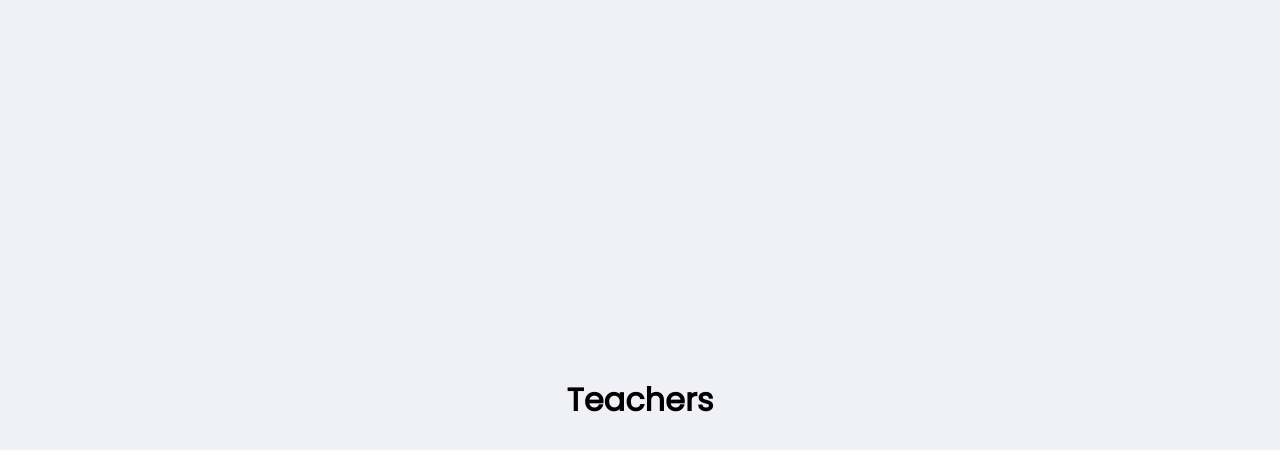
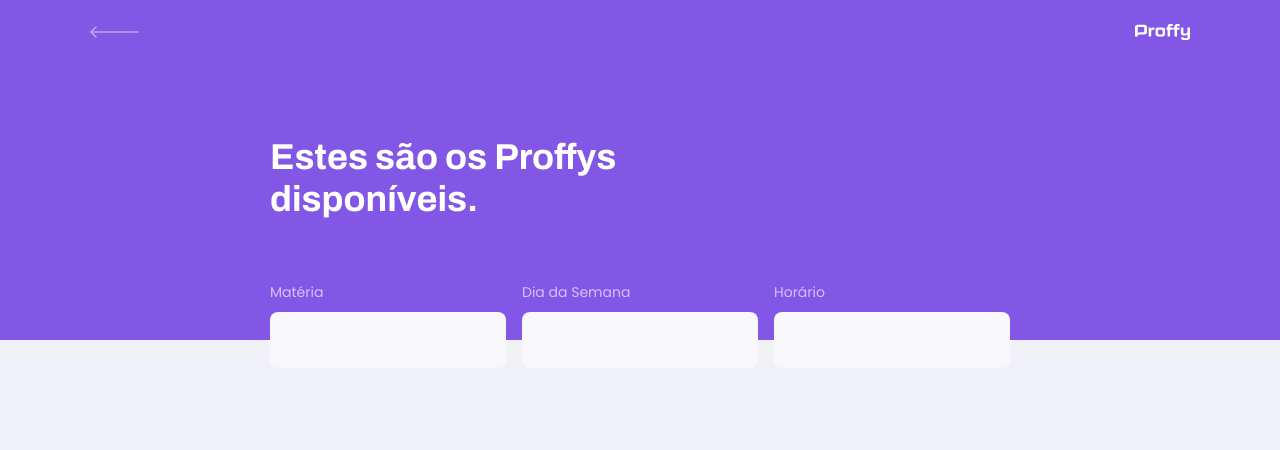
Before and after one commit to luan4g/Proffy-NLW2, a React (Create React App) app in the folder web/: page /study in a window 1280 px wide. Shown: the top 450 px of the page. Built offline with nearby package versions, Linux system fonts and the light colour scheme; the HTML template or start-up script is replaced by a standard one.

Commit message:
Add Component PageHeader & Page TeacherList with style

```diff
--- /dev/null
+++ b/web/src/components/PageHeader/index.tsx
@@ -0,0 +1,32 @@
+import React from 'react';
+import { Link } from 'react-router-dom';
+
+import logoImg from '../../assets/images/logo.svg';
+import backIcon from '../../assets/images/icons/back.svg';
+
+import './styles.css';
+
+interface PageHeaderProps {
+  title: string;
+}
+
+const PageHeader: React.FC<PageHeaderProps> = (props) => {
+  return (
+    <header className="page-header">
+      <div className="top-bar-container">
+        <Link to="/">
+          <img src={backIcon} alt="Voltar" />
+        </Link>
+        <img src={logoImg} alt="Proffy"/>
+      </div>
+
+      <div className="header-content">
+        <strong>{props.title}</strong>
+
+        {props.children}
+      </div>
+    </header>
+  )
+};
+
+export default PageHeader
--- /dev/null
+++ b/web/src/components/PageHeader/styles.css
@@ -0,0 +1,66 @@
+.page-header {
+  display: flex;
+  flex-direction: column;
+  background-color: var(--color-primary);
+}
+
+.page-header .top-bar-container {
+  width: 90%;
+  margin: 0 auto;
+  display: flex;
+  justify-content: space-between;
+  align-items: center;
+  color: var(--color-text-in-primary);
+  padding: 1.6rem 0;
+}
+
+ .page-header .top-bar-container a {
+  height: 3.2rem;
+  transition: opacity 0.2s;
+}
+
+.page-header .top-bar-container a:hover {
+  opacity: 0.6;
+}
+
+.page-header .top-bar-container > img {
+  height: 1.6rem;
+}
+
+.page-header .header-content {
+  width: 90%;
+  margin: 0;
+  position: relative;
+  margin: 3.2rem auto;
+}
+
+.page-header .header-content strong {
+  font: 700 3.6rem Archivo;
+  line-height: 4.2rem;
+  color: var(--color-title-in-primary);
+}
+
+@media (min-width: 700px) {
+  .page-header {
+    height: 340px;
+  }
+
+  .top-bar-container {
+    max-width: 1100px;
+  }
+
+  .page-header .header-content {
+    flex: 1;
+    max-width: 740px;
+    margin: 0 auto;
+    padding-bottom: 48px;
+    display: flex;
+    flex-direction: column;
+    justify-content: center;
+    align-items: flex-start;
+  }
+
+  .page-header .header-content strong {
+    max-width: 350px;
+  }
+}
--- a/web/src/pages/TeacherForm/index.tsx
+++ b/web/src/pages/TeacherForm/index.tsx
@@ -1,7 +1,15 @@
 import React from 'react';
 
+import PageHeader from '../../components/PageHeader';
+
+import './styles.css';
+
 function TeacherForm() {
-  return <h1>TeacherForm</h1>
+  return (
+    <div id="page-teacher-list" className="container">
+      <PageHeader title="Que incrível que você quer dar aulas." />
+    </div>
+  );
 }
 
 export default TeacherForm;
--- a/web/src/pages/TeacherList/index.tsx
+++ b/web/src/pages/TeacherList/index.tsx
@@ -1,7 +1,32 @@
 import React from 'react';
 
+import PageHeader from '../../components/PageHeader';
+
+import './styles.css';
+
 function TeacherList() {
-  return <h1>Teachers</h1>
+  return (
+    <div id="page-teacher-list" className="container">
+      <PageHeader title="Estes são os Proffys disponíveis.">
+        <form id="search-teachers">
+          <div className="input-block">
+            <label htmlFor="subject">Matéria</label>
+            <input type="text" id="subject" />
+          </div>
+
+          <div className="input-block">
+            <label htmlFor="week_day">Dia da Semana</label>
+            <input type="text" id="week_day" />
+          </div>
+
+          <div className="input-block">
+            <label htmlFor="time">Horário</label>
+            <input type="text" id="time" />
+          </div>
+        </form>
+      </PageHeader>
+    </div>
+  );
 }
 
 export default TeacherList;
--- /dev/null
+++ b/web/src/pages/TeacherList/styles.css
@@ -0,0 +1,65 @@
+#page-teacher-list {
+  width: 100vw;
+  height: 100vh;
+}
+
+#search-teachers {
+  margin-top: 2.3rem;
+}
+
+#search-teachers {
+  color: var(--color-text-in-primary);
+}
+
+#search-teachers .input-block {
+  position: relative;
+}
+
+#search-teachers .input-block + .input-block {
+  margin-top: 1.4rem;
+}
+
+#search-teachers .input-block label {
+  font-size: 1.4rem;
+}
+
+#search-teachers .input-block input {
+  width: 100%;
+  height: 5.6rem;
+  margin-top: 0.8rem;
+  border-radius: 0.8rem;
+  background: var(--color-input-background);
+  border: 1px solid var(--color-line-in-height);
+  outline: 0;
+  padding: 0 1.6rem;
+  font: 1.6rem Archivo;
+}
+
+#search-teachers .input-block:focus-within::after {
+  width: calc(100%-3.2rem);
+  height: 2px;
+  content: '';
+  background: var(--color-primary-light);
+  position: absolute;
+  left: 1.6rem;
+  right: 1.6rem;
+  bottom: 0;
+}
+
+@media (min-width: 700px) {
+  #page-teacher-list {
+    max-width: 100%;
+  }
+
+  #search-teachers {
+    display: grid;
+    grid-template-columns: repeat(3, 1fr);
+    column-gap: 16px;
+    position: absolute;
+    bottom: -28px;
+  }
+
+  #search-teachers .input-block + .input-block {
+    margin-top: 0;
+  }
+}
```
Also changed, not shown: web/src/pages/TeacherForm/styles.css (added).
